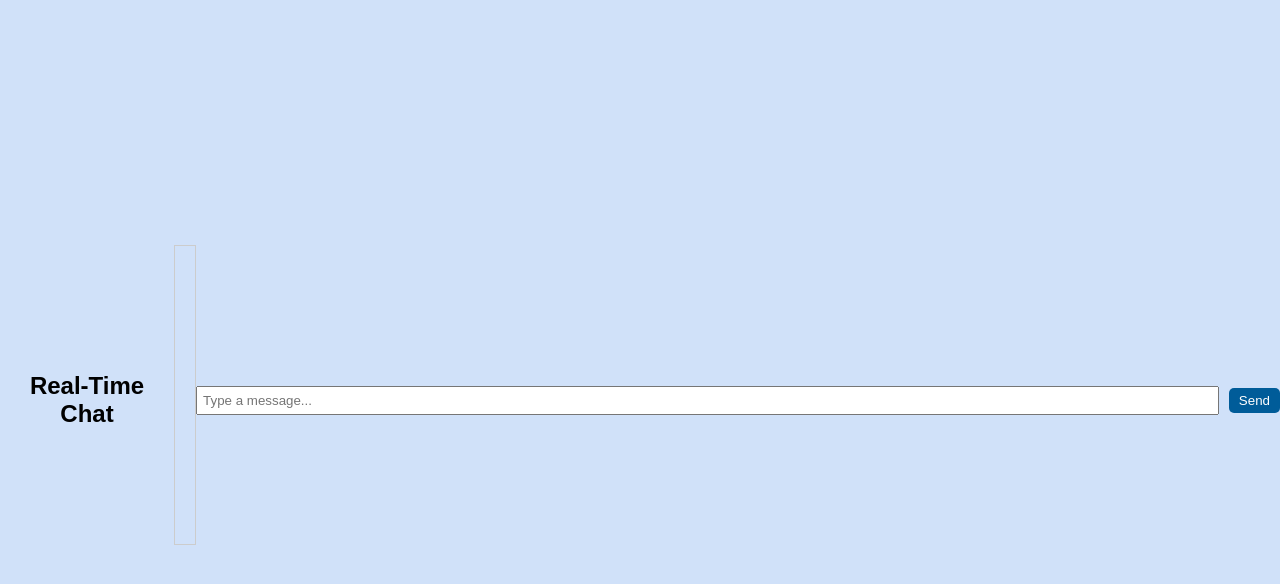
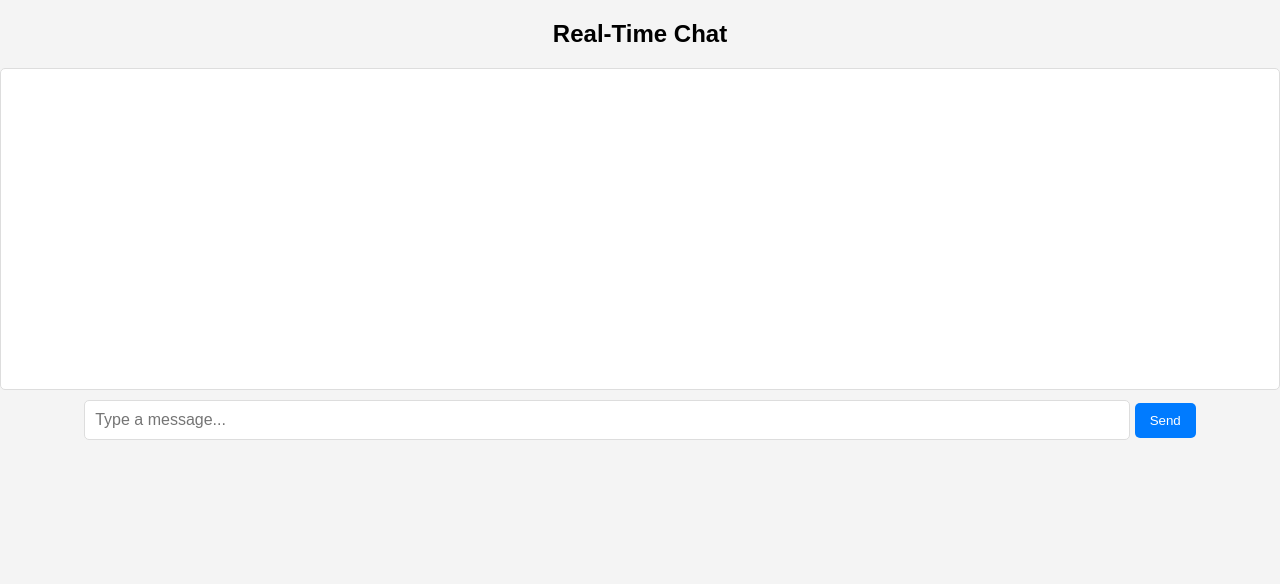
Before and after one commit to ancientdev06/Ancient-scripts-, a plain HTML site: page chat.html in a window 1280 px wide. Drawn offline with Linux system fonts and the light colour scheme; no server answers.

Commit message:
Update chat.css

```diff
--- a/chat.css
+++ b/chat.css
@@ -1,81 +1,79 @@
-* {
-    margin: 0;
-    padding: 0;
-    box-sizing: border-box;
-    font-family: Arial, sans-serif;
+/* General Styles */
+body {
+  font-family: Arial, sans-serif;
+  background-color: #f4f4f4;
+  text-align: center;
+  margin: 0;
+  padding: 0;
 }
 
-body {
-    background-color: #d0e1f9;
-    display: flex;
-    justify-content: center;
-    align-items: center;
-    height: 100vh;
+/* Chat Container */
+.chat-container {
+  width: 90%;
+  max-width: 400px;
+  margin: 20px auto;
+  background: white;
+  padding: 15px;
+  border-radius: 10px;
+  box-shadow: 0px 4px 10px rgba(0, 0, 0, 0.1);
 }
 
-.chat-container {
-    width: 400px;
-    height: 600px;
-    background-color: #ffffff;
-    border-radius: 10px;
-    box-shadow: 0 4px 10px rgba(0, 0, 0, 0.2);
-    overflow: hidden;
-    display: flex;
-    flex-direction: column;
+/* Chat Box */
+#chat-box {
+  height: 300px;
+  overflow-y: auto;
+  border: 1px solid #ddd;
+  padding: 10px;
+  background: #fff;
+  border-radius: 5px;
+  margin-bottom: 10px;
 }
 
-.chat-header {
-    background-color: #005c99;
-    color: white;
-    padding: 20px;
-    text-align: center;
+/* Messages */
+.message {
+  text-align: left;
+  padding: 5px;
+  margin: 5px 0;
+  border-radius: 5px;
 }
 
-.chat-box {
-    flex: 1;
-    padding: 20px;
-    overflow-y: auto;
-    background-color: #f1f1f1;
+.user-message {
+  background-color: #dcf8c6;
+  padding: 8px;
+  border-radius: 8px;
+  display: inline-block;
 }
 
-.message {
-    padding: 10px;
-    margin-bottom: 10px;
-    border-radius: 10px;
-    max-width: 75%;
+.other-message {
+  background-color: #f1f1f1;
+  padding: 8px;
+  border-radius: 8px;
+  display: inline-block;
 }
 
-.sent {
-    background-color: #005c99;
-    color: white;
-    align-self: flex-end;
+/* Input Area */
+.input-container {
+  display: flex;
+  gap: 10px;
 }
 
-.chat-input {
-    display: flex;
-    padding: 10px;
-    background-color: #ffffff;
-    border-top: 1px solid #ccc;
+#message {
+  flex-grow: 1;
+  padding: 10px;
+  border: 1px solid #ddd;
+  border-radius: 5px;
+  font-size: 16px;
 }
 
-#message-input {
-    flex: 1;
-    padding: 10px;
-    font-size: 16px;
-    border: 1px solid #ccc;
-    border-radius: 5px;
+#sendBtn {
+  padding: 10px 15px;
+  border: none;
+  background: #007bff;
+  color: white;
+  cursor: pointer;
+  border-radius: 5px;
 }
 
-button {
-    padding: 10px 20px;
-    background-color: #005c99;
-    color: white;
-    border: none;
-    border-radius: 5px;
-    margin-left: 10px;
-    cursor: pointer;
+#sendBtn:hover {
+  background: #0056b3;
 }
-
-button:hover {
-    background-color: #003d66;
-}
```
